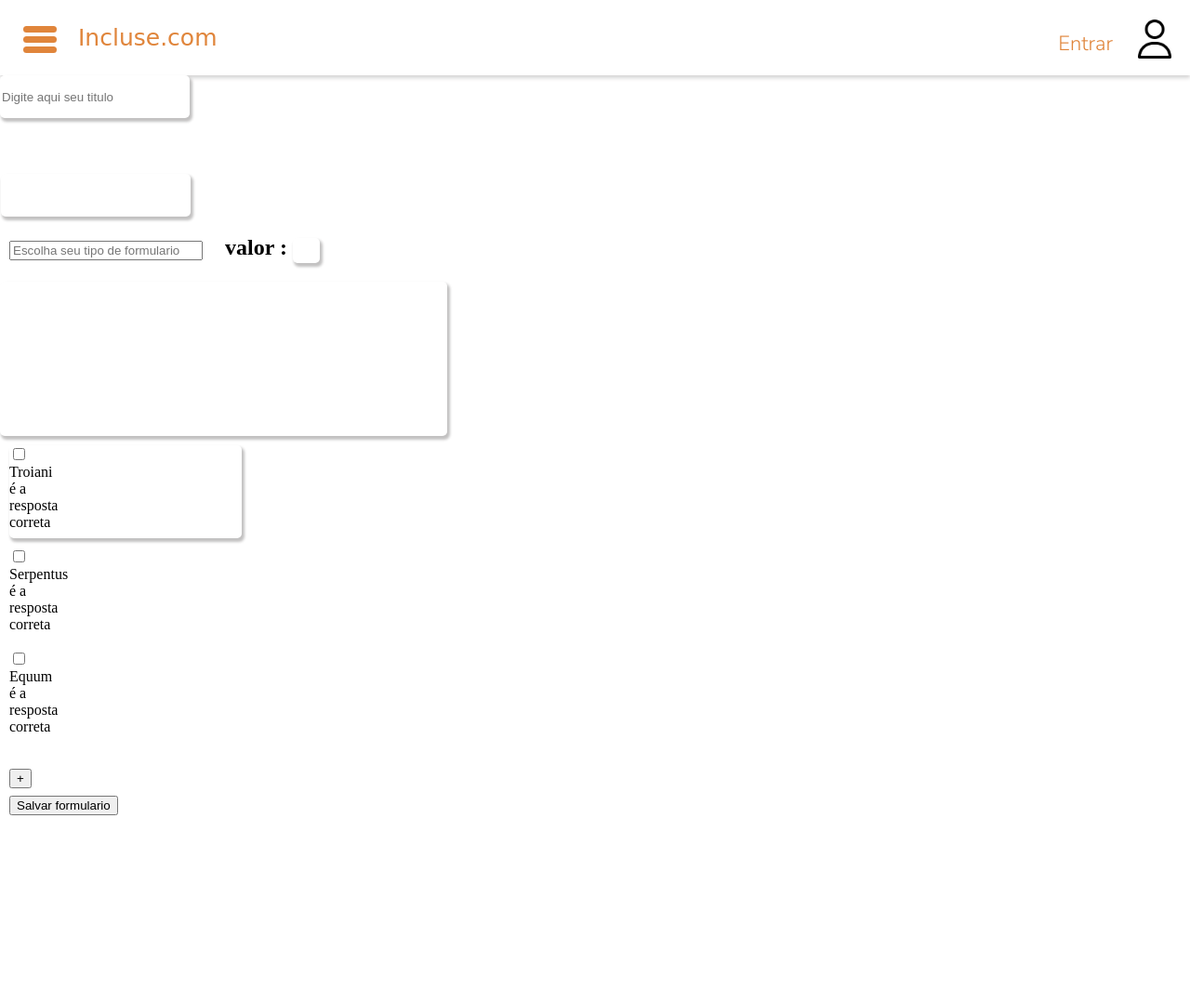
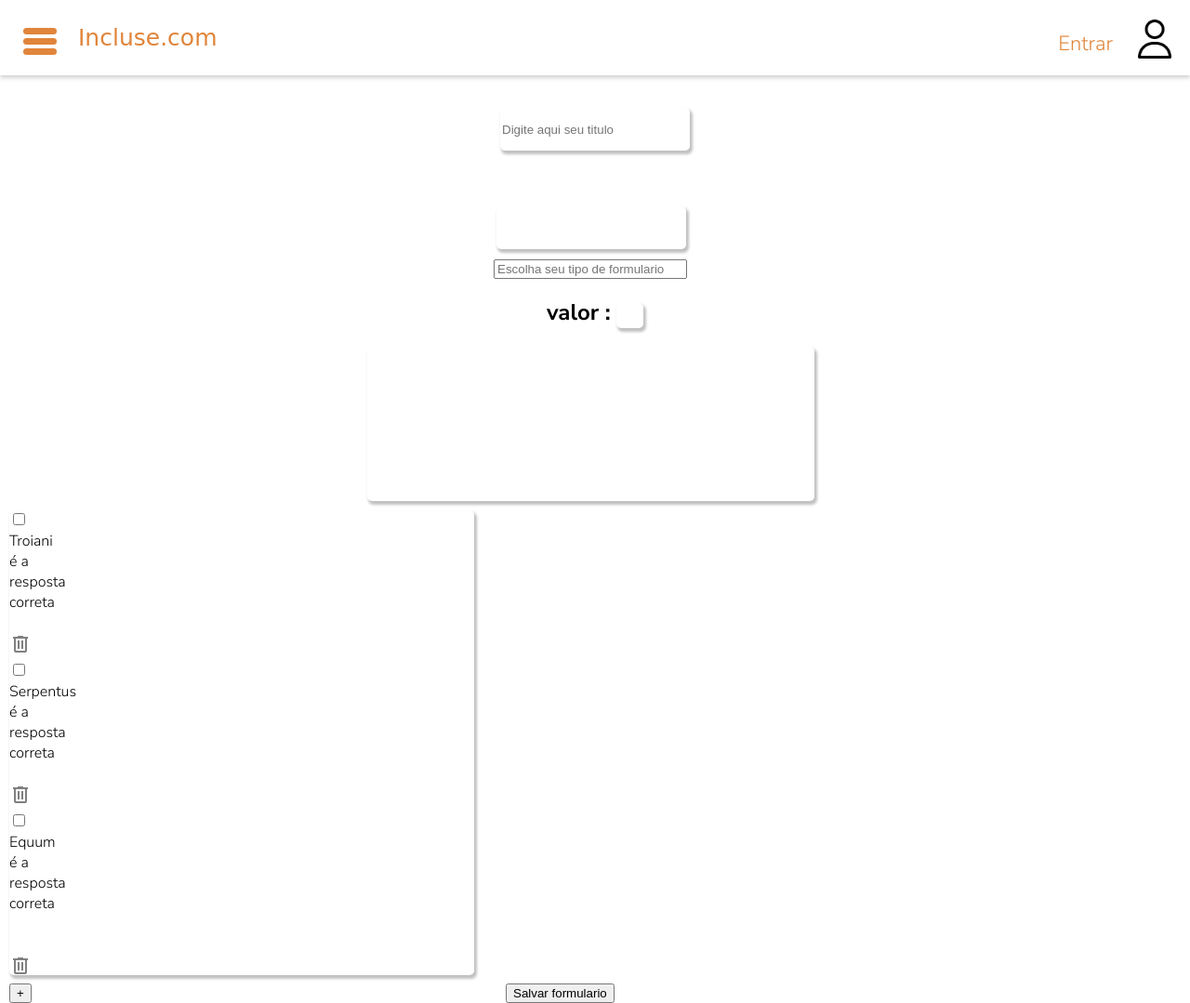
Before and after one commit to chlzmv/projetoincluse, a PHP site: page /Perguntas.html in a window 1280 px wide. Shown: the whole page at 93% size. Before the commit the page ends 877 px from the top, so only its background shows below. Run offline with PHP 8.4, Linux system fonts and the light colour scheme; some web fonts are replaced.

Commit message:
concertos

```diff
--- a/Questionario/Perguntas.html
+++ b/Questionario/Perguntas.html
@@ -6,6 +6,8 @@
     <meta name="viewport" content="width=device-width, initial-scale=1.0">
     <title>Document</title>
     <link rel="stylesheet" href="mudanca.css">
+    <link rel="stylesheet" href="https://fonts.googleapis.com/css2?family=Material+Symbols+Outlined:opsz,wght,FILL,GRAD@20..48,100..700,0..1,-50..200" />
+
 </head>
 <body>
     <!-- codigo do menu -->
@@ -53,7 +55,7 @@
         </ul>
     </menu>
 
-<div>
+<div class = "centro">
 <input type = "text" id = "texto" name = "texto" class = "titulo" placeholder="Digite aqui seu titulo">
 </div>
 
@@ -82,20 +84,40 @@
 </div>
 
 
-<div>
+<div class = "direcao">
     <input type = "text" id = "texto" name = "texto" class = "titulo quest">
 
 </div>
 
 
-<div>
-    <form action="/action_page.php" class = "tela direcao box">
+<div class = "telao resposta">
+    <form action="/action_page.php">
+
+        <div>
         <input type="checkbox" id="Resposta1" name="Resposta1" value="Troiani">
         <label for="Resposta1">Troiani é a resposta correta </label><br>
+        <span id = "delete" class="material-symbols-outlined">
+            delete
+            </span>
+         </div>
+
+
+        <div>
         <input type="checkbox" id="Resposta2" name="Resposta2" value="Serpentus">
         <label for="Resposta2">Serpentus é a resposta correta</label><br>
+        <span id = "delete" class="material-symbols-outlined">
+            delete
+            </span>
+        </div>
+
+        <div>
         <input type="checkbox" id="Resposta3" name="Resposta3" value="Equum">
         <label for="vehicle3">Equum é a resposta correta</label><br><br>
+        <span id = "delete" class="material-symbols-outlined">
+            delete
+            </span>
+        </div>
+
         <input type = "button" type= "submit" value = "+">
       </form>
 </div>
--- a/Questionario/mudanca.css
+++ b/Questionario/mudanca.css
@@ -3,6 +3,7 @@
 @import url('https://fonts.googleapis.com/css2?family=Nunito&family=Nunito+Sans:wght@300;700;800&display=swap');
   body{
     margin: 0px;
+    font-family: 'nunito sans', sans-serif;
 
   }
 
@@ -186,17 +187,19 @@
 
 .direcao{
    margin: 10px 20px auto 10px;
+   text-align: center;
 }
 
 
 .direcao2{
     margin: 60px 10px auto 1px;
+    text-align: center;
 }
 
 
 .tela{
-    display: inline-block;
 
+    text-align: center;
 }
 
 
@@ -242,9 +245,42 @@
 }
 
 .box{
-    width: 250px;
+    width: 450px;
     height: 100px;
     box-shadow: 2px 3px 3px 1px #c2c1c1;
     background-color: #ffff;
     border-radius: 5px;
 }
+
+
+.resposta{
+  display: inline;
+}
+
+#delete{
+color:grey;
+}
+
+#delete:hover{
+  color:red
+}
+
+.borda{
+  border-radius: 5px;
+}
+
+.telao{
+  display: inline-block;
+  width: 500px;
+  height: 500px;
+  box-shadow: 2px 3px 3px 1px #c2c1c1;
+  background-color: #ffff;
+  border-radius: 5px;
+  margin: 10px 20px auto 10px;
+
+}
+
+.centro{
+  text-align: center;
+  margin-top: 35px;
+}
```
